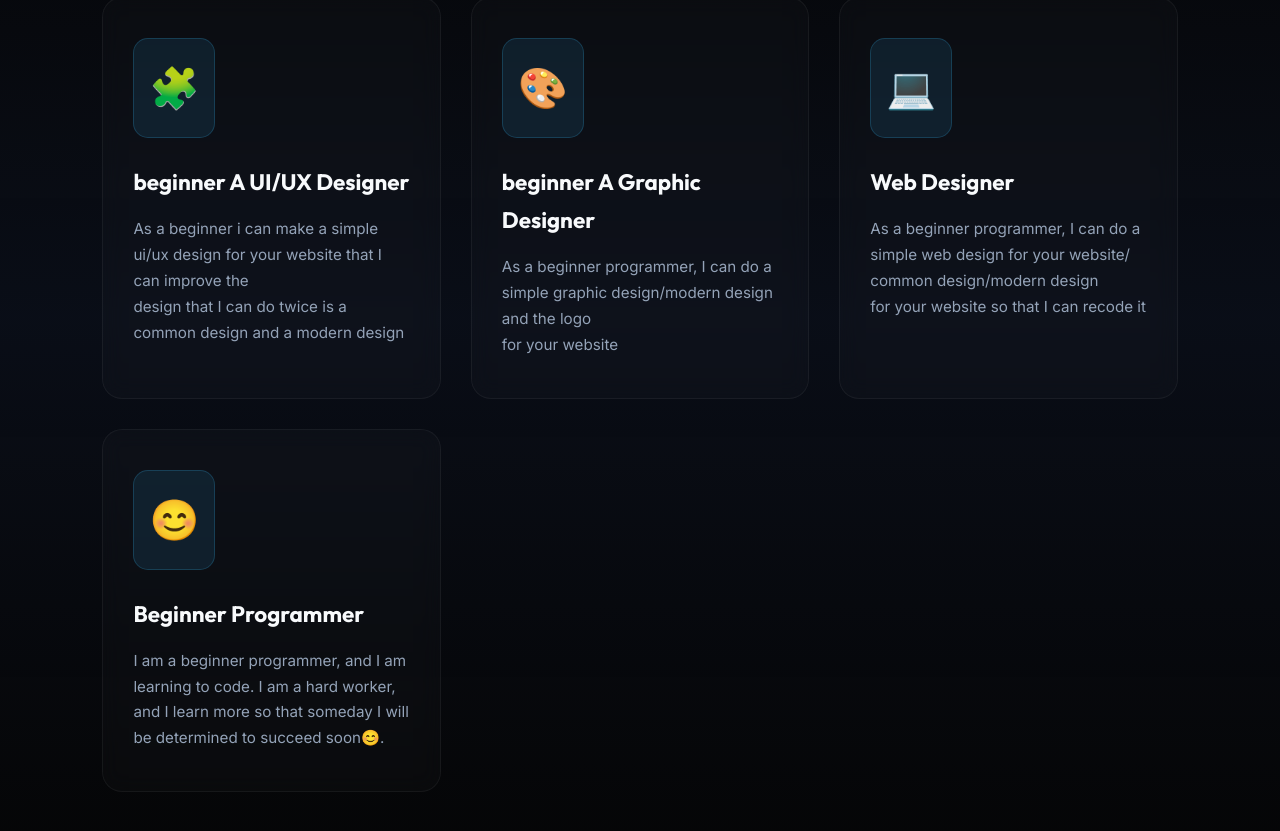
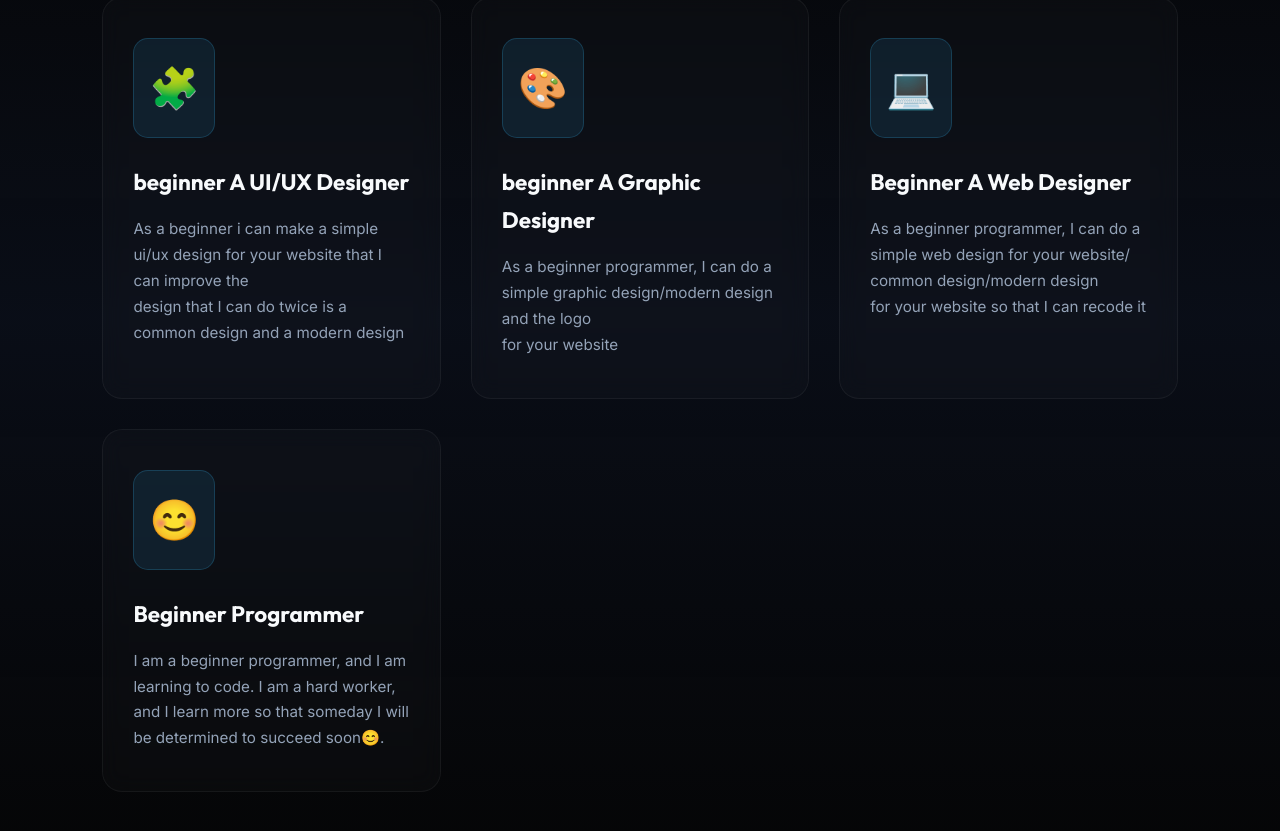
Before and after one commit to Lawrencejay22/simple_portfolio, a React (Vite) app: page / in a window 1280 px wide. Shown: the part 1085-1916 px from the top of the page. Built offline with nearby package versions, Linux system fonts and the light colour scheme.

Commit message:
Update home.jsx

```diff
--- a/src/assets/pages/home.jsx
+++ b/src/assets/pages/home.jsx
@@ -60,7 +60,7 @@ export default function Home() {
                     </div>
                     <div className="service-card">
                         <div className="icon">💻</div>
-                        <h4>Web Designer</h4>
+                        <h4>Beginner A Web Designer</h4>
                         <p> As a beginner programmer, I can do a simple web design for your website/ common design/modern design
                             <br />
                             for your website so that I can recode it
```
